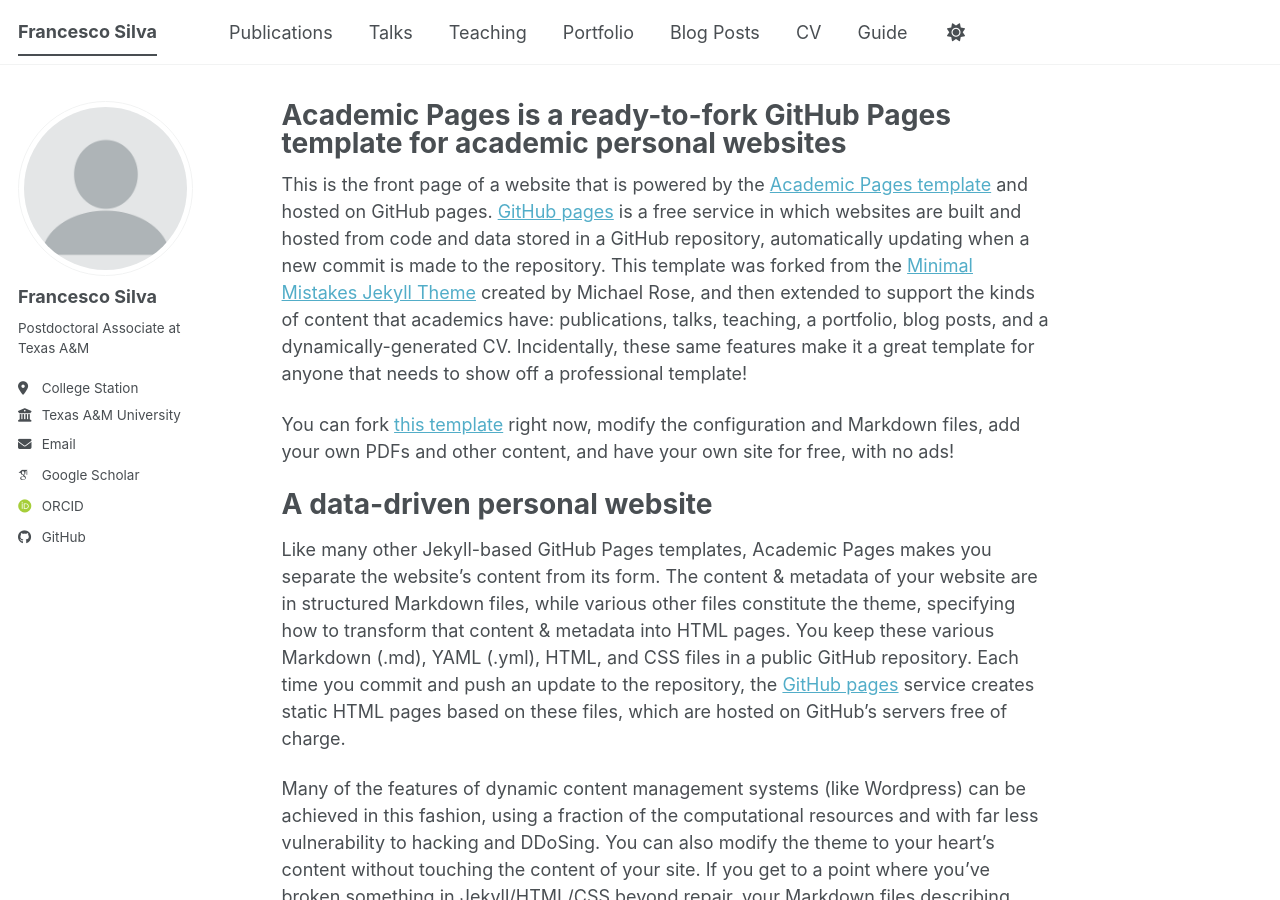
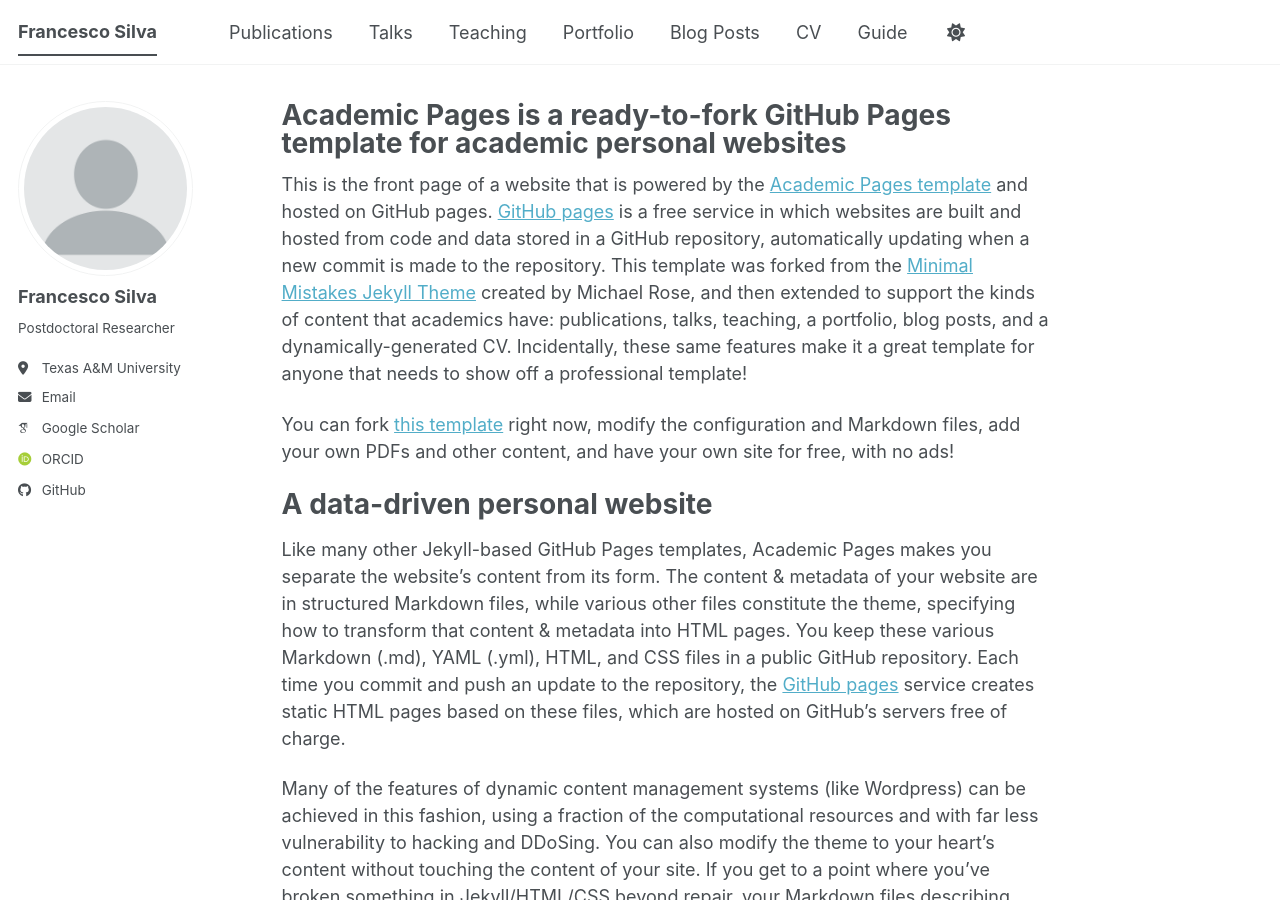
Before and after one commit to FrancescoSilva/francescosilva.github.io, a Jekyll site: the page built from _pages/about.md, in a window 1280 px wide and 900 px high. Built offline with Jekyll 4.4.1, drawn with Linux system fonts in a browser that asks for light colours; some web fonts are replaced; a script bundle is joined from its source files by our own code; library files that are not in the unit come from our copies.

Commit message:
Revise bio, location, and employer in config
Updated biographical information and employer details.

```diff
--- a/_config.yml
+++ b/_config.yml
@@ -26,9 +26,9 @@
   avatar           : "profile.png"
   name             : "Francesco Silva"
   pronouns         : # example: "she/her"
-  bio              : "Postdoctoral Associate at Texas A&M"
-  location         : "College Station"
-  employer         : "Texas A&M University"
+  bio              : "Postdoctoral Researcher"
+  location         : "Texas A&M University"
+  employer         : # URL
   uri              : # URL
   email            : "francesco.silva [at] tamu [dot] edu"
 
@@ -51,7 +51,7 @@
   bitbucket        : # Username - Update with your username on the site
   codepen          : # Username
   dribbble         : # Username
-  github           : "https://github.com/FrancescoSilva"
+  github           : "FrancescoSilva"
   kaggle           : # Username
   stackoverflow    : # User number or user number and name (i.e., use "1" or "1/jeff-atwood")
 
```
